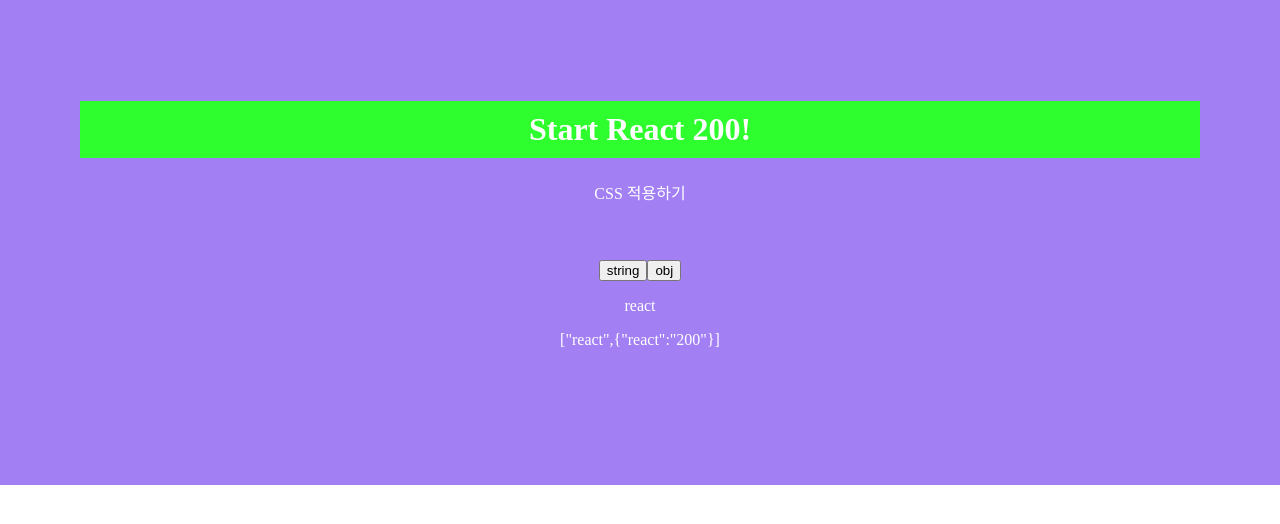
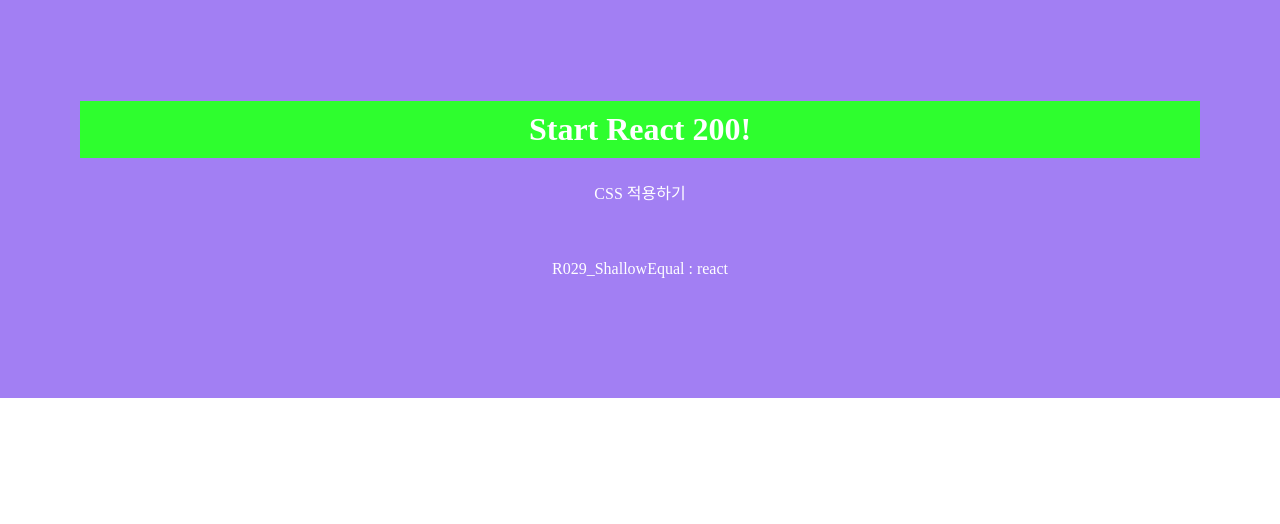
Before and after one commit to hamsuper/react200, a React (Create React App) app in the folder client/: page / in a window 1280 px wide. Shown: the top 524 px of the page. Built offline with nearby package versions, Linux system fonts and the light colour scheme.

Commit message:
[20220620] 029 shallow-equal 사용하기(class형 컴포넌트)

```diff
--- a/client/package.json
+++ b/client/package.json
@@ -10,6 +10,7 @@
     "react": "^18.2.0",
     "react-dom": "^18.2.0",
     "react-scripts": "5.0.1",
+    "shallow-equal": "^1.2.1",
     "web-vitals": "^2.1.4"
   },
   "scripts": {
--- a/client/src/App.js
+++ b/client/src/App.js
@@ -1,12 +1,12 @@
 import './App.css';
-import R028_PureComponentClass from './R028_PureComponentClass';
+import R029_ShallowEqual from './R029_ShallowEqual';
 
 function App() {
   return (
 		<div>
 			<h1>Start React 200!</h1>
 			<p>CSS 적용하기</p>
-			<R028_PureComponentClass />
+			<R029_ShallowEqual />
 		</div>
   );
 }
--- /dev/null
+++ b/client/src/R029_ShallowEqual.js
@@ -0,0 +1,31 @@
+import React, { Component } from 'react';
+import { shallowEqualArrays } from 'shallow-equal';
+
+export default class R029_ShallowEqual extends Component {
+  constructor(props) {
+    super(props);
+    this.state = {
+      string : 'react'
+    }
+  }
+  shouldComponentUpdate(nextProps, nextState) {
+    return !shallowEqualArrays(this.state, nextState)
+  }
+  componentDidMount() {
+    const object = { react: '200' };
+    const Array1 = ['리액트', object];
+    const Array2 = ['리액트', object];
+    const Array3 = ['리액트', { react: '200' }];
+
+    console.log('Array1 & Array2 두 배열을 비교 : ' + shallowEqualArrays(Array1, Array2));
+    console.log('Array2 & Array3 두 배열을 비교 : ' + shallowEqualArrays(Array2, Array3));
+    this.setState({ string: 'react' })
+    console.log('state & setState 비교 : ' + shallowEqualArrays(this.state, this.setState));
+  }
+  render() {
+    console.log('렌더링')
+    return (
+      <div>R029_ShallowEqual : { this.state.string }</div>
+    )
+  }
+}
```
Also changed, not shown: 1 other file (tests, documents, lock files or other folders).
